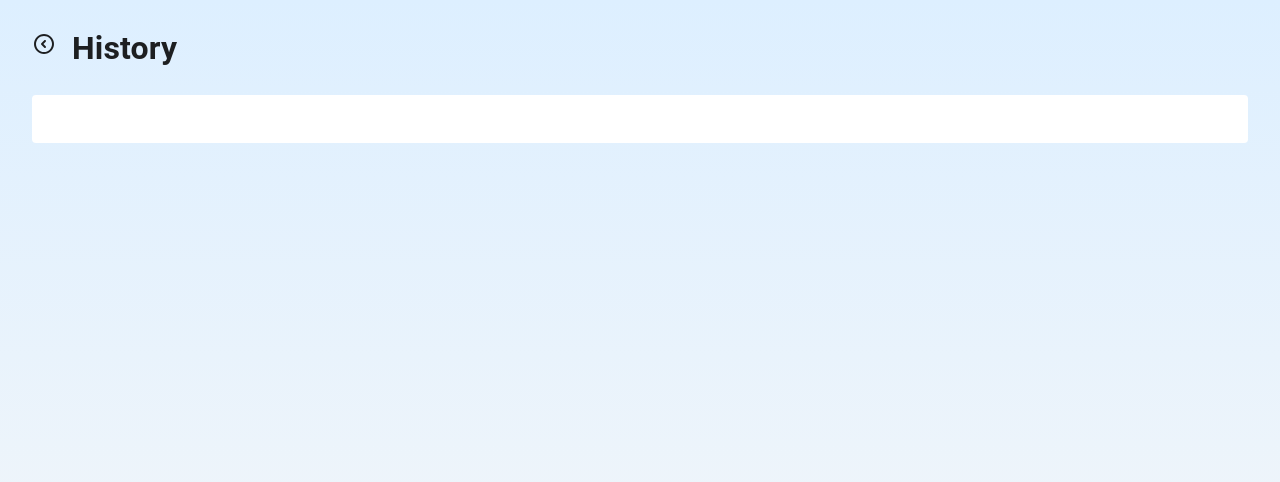
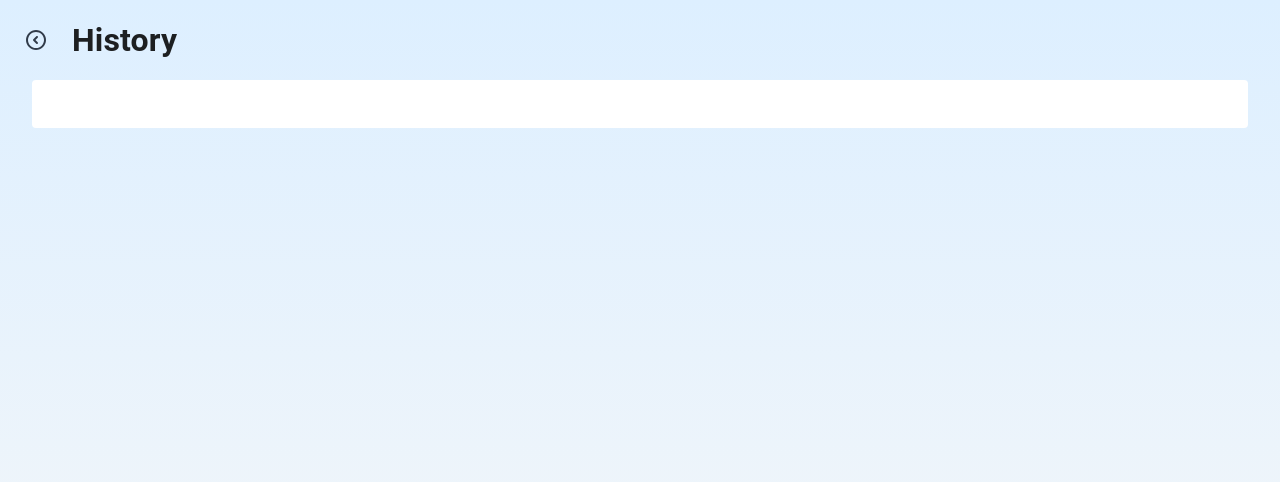
Before and after one commit to justinhalimck/ck-focus, a React (Vite) app: page /history in a window 1280 px wide. Shown: the top 482 px of the page. Built offline with nearby package versions, Linux system fonts and the light colour scheme.

Commit message:
feat: history page back button

```diff
--- a/src/pages/History.jsx
+++ b/src/pages/History.jsx
@@ -1,12 +1,14 @@
-import { Divider, List, ListItemText } from "@mui/material";
+import { Divider, IconButton, List, ListItemText } from "@mui/material";
 import { useEffect, useState } from "react";
-import HistoryIcon from "../components/Icons/HistoryIcon";
+import { useNavigate } from "react-router";
+import BackIcon from "../assets/circle-chevron-left.svg";
 import { Messages } from "../lib/messages";
 import db from "../utils/indexeddb";
 import { SUBJECTS } from "../utils/subjects";
 import { formatTimeRecord } from "../utils/time";
 
 const History = () => {
+  const navigate = useNavigate();
   const [data, setData] = useState([]);
 
   useEffect(() => {
@@ -30,7 +32,6 @@ const History = () => {
     if (!groups[date][record.code]) groups[date][record.code] = 0;
     groups[date][record.code] += record.elapsed;
   });
-  console.log(groups);
 
   return (
     <div style={{ display: "flex", flexDirection: "column" }}>
@@ -48,10 +49,10 @@ const History = () => {
             alignItems: "center",
           }}
         >
-          <div style={{ margin: "1em" }}>
-            <HistoryIcon />
-          </div>
-          <h1 style={{ margin: 0 }}>History</h1>
+          <IconButton onClick={() => navigate(-1)}>
+            <img src={BackIcon} alt="back" />
+          </IconButton>
+          <h1 style={{ margin: 0, marginLeft: "0.5em" }}>History</h1>
         </div>
         <div
           style={{
```
